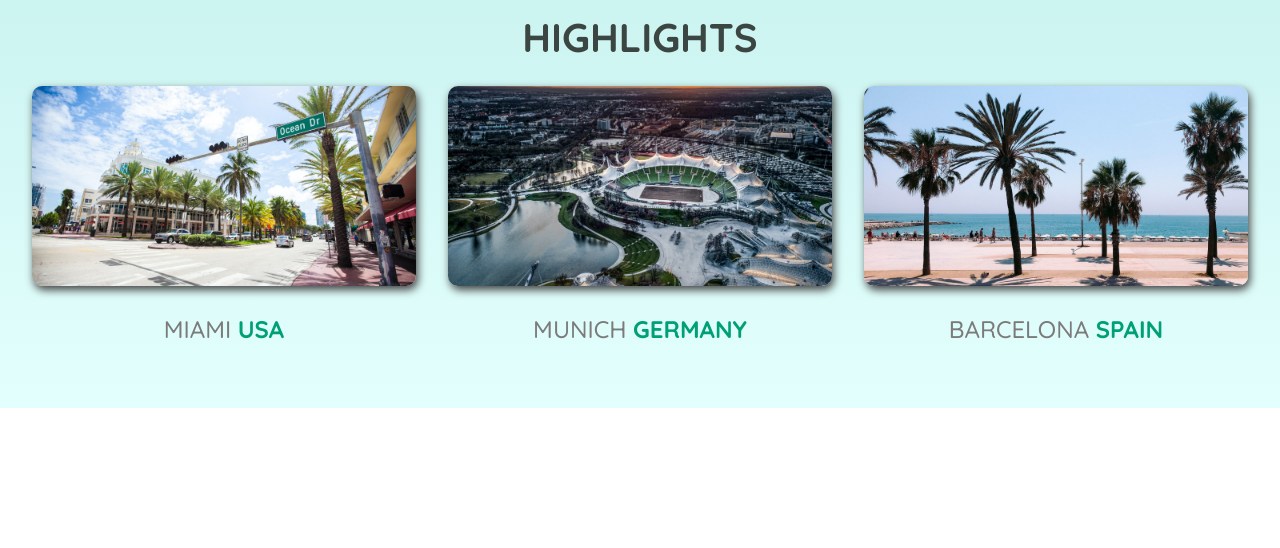
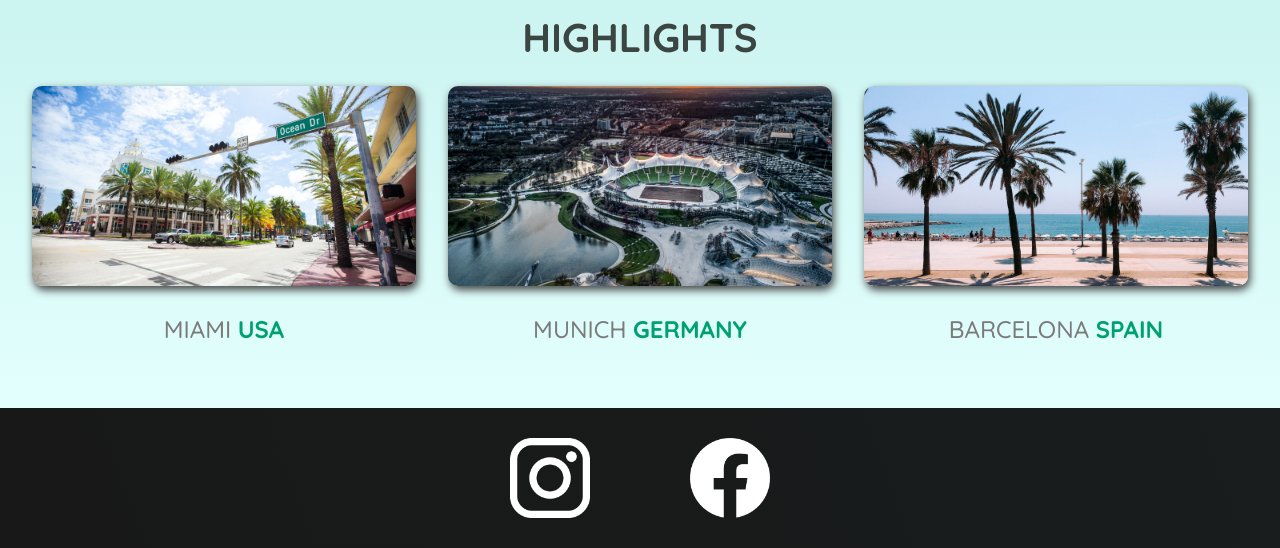
Before and after one commit to Hsn-izn/travel-website, a plain HTML site: page index.html in a window 1280 px wide. Shown: the part 822-1370 px from the top of the page. Before the commit the page ends 1230 px from the top, so only its background shows below. Drawn offline with Linux system fonts and the light colour scheme.

Commit message:
first page completed

```diff
--- a/index.html
+++ b/index.html
@@ -60,6 +60,19 @@
         </ul>
       </section>
     </main>
-    <footer></footer>
+    <footer>
+      <ul>
+        <li>
+          <a href="https://instagram.com"
+            ><img src="images/icons/facebook.png" alt="Facebook logo"
+          /></a>
+        </li>
+        <li>
+          <a href="https://facebook.com"
+            ><img src="images/icons/insta.png" alt="Instagram logo"
+          /></a>
+        </li>
+      </ul>
+    </footer>
   </body>
 </html>
--- a/shared.css
+++ b/shared.css
@@ -1,7 +1,6 @@
 body {
   font-family: "Quicksand", sans-serif;
   margin: 0;
-
 }
 ul {
   list-style-type: none;
@@ -42,8 +41,28 @@ header nav a {
   padding: 12px;
   text-shadow: 1px 1px 2px rgba(0, 0, 0, 0.2);
   border-radius: 6px;
- }
+}
 header nav a:hover {
   color: rgb(77, 77, 77);
   background-color: rgb(255, 251, 0);
 }
+footer {
+  background-image: linear-gradient(70deg, rgb(24, 24, 24), rgb(25, 29, 29));
+  padding: 30px;
+}
+footer ul {
+  display: flex;
+  flex-direction: row-reverse;
+  justify-content: center;
+}
+
+footer li {
+  width: 80px;
+  height: 80px;
+  margin: 0px 50px;
+}
+
+footer img {
+  width: 100%;
+  height: 100%;
+}
```
